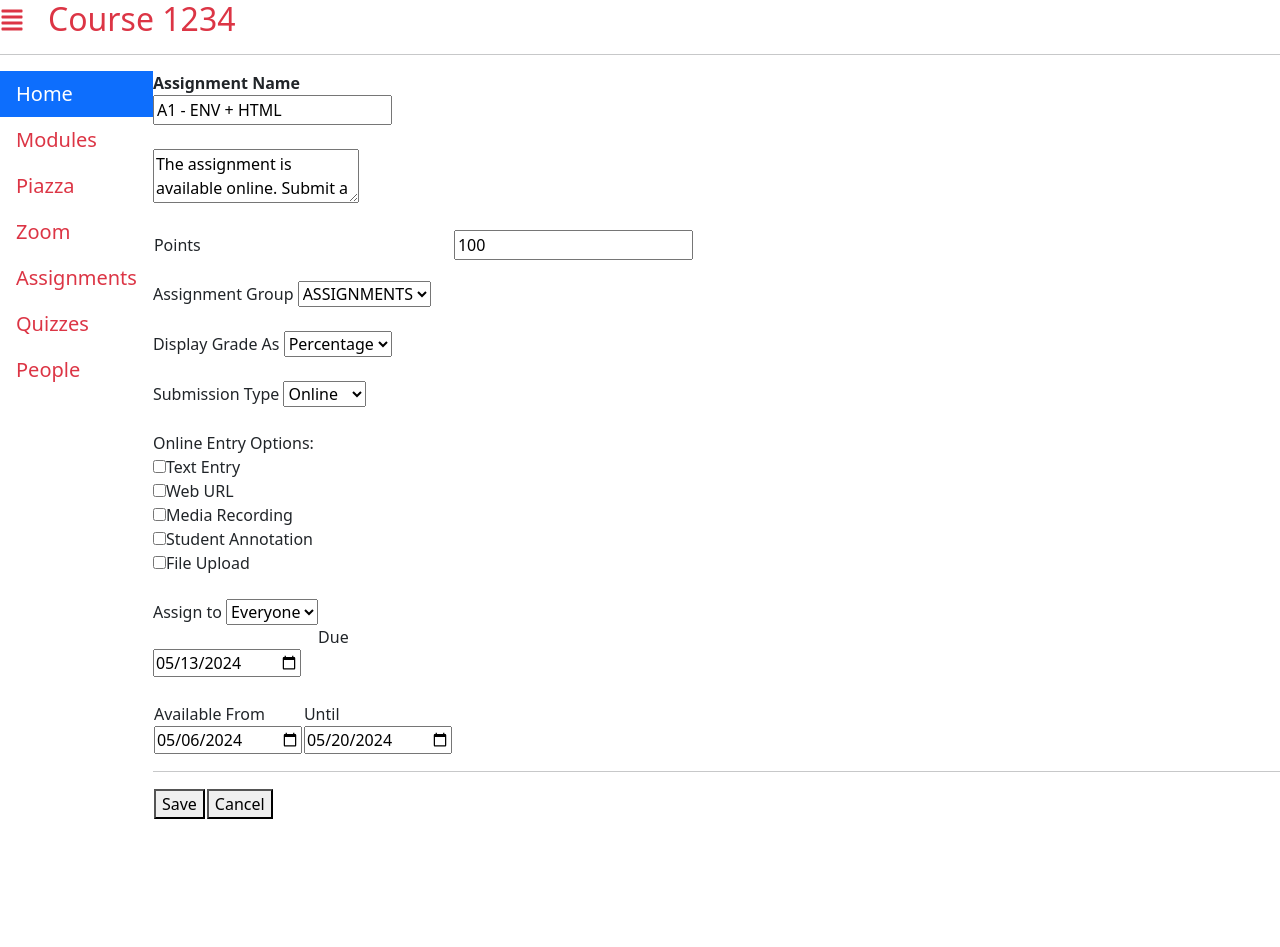
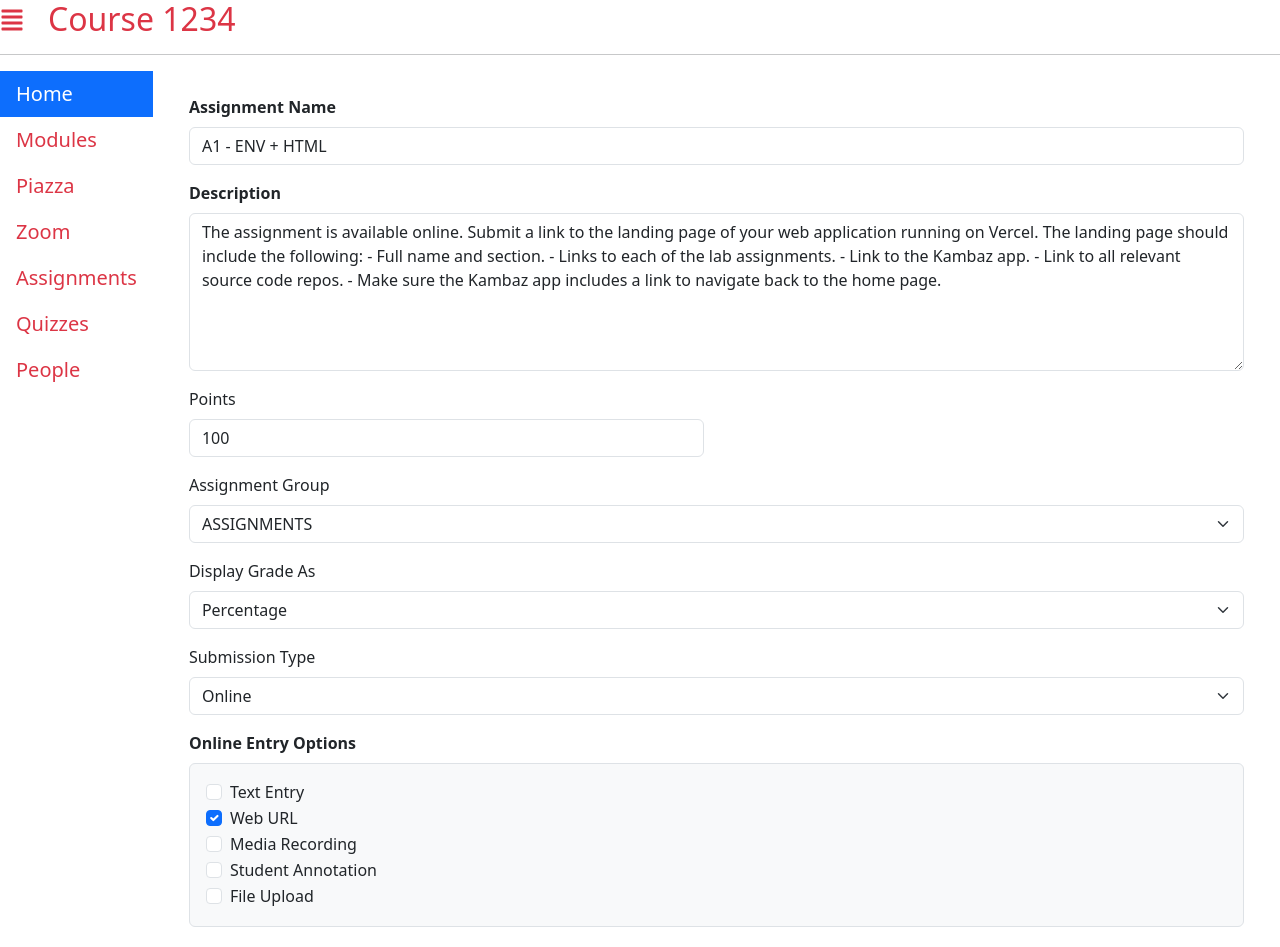
Before and after one commit to estebanpuyanas/cs4550-webdev, a Next.js app: page /courses/1234/assignments/123 in a window 1280 px wide. Shown: the top 947 px of the page. Before the commit the page ends 820 px from the top, so only its background shows below. Built offline with nearby package versions, Linux system fonts and the light colour scheme.

Commit message:
starting 2.5.7

```diff
--- a/app/(kambaz)/courses/[cid]/assignments/[aid]/page.tsx
+++ b/app/(kambaz)/courses/[cid]/assignments/[aid]/page.tsx
@@ -1,161 +1,166 @@
 "use client";
+import { Form, Button, Container, Row, Col } from "react-bootstrap";
+
 export default function AssignmentEditor() {
   return (
-    <div id="wd-assignments-editor">
-      <label htmlFor="wd-name">
+    <div id="wd-assignments-editor" className="p-4">
+      <Container fluid>
+        <Form>
+          <Form.Group className="mb-3">
+            <Form.Label>
               <b>Assignment Name</b>
-      </label>
-      <br />
-      <input id="wd-name" defaultValue="A1 - ENV + HTML" />
-      <br />
-      <br />
-      <textarea id="wd-description">
-        The assignment is available online. Submit a link to the landing page of
-        your web application running on Vercel. The landing page should include
-        the following: - Full name and section. - Links to each of the lab
-        assignments. - Link to the Kambaz app. - Link to all relevant source
-        code repos. - Make sure the Kambaz app includes a link to navigate back
-        to the home page.
-      </textarea>
-      <br />
-      <table>
-        <tr>
-          <td align="left" valign="middle">
-            <label htmlFor="wd-points">Points</label>
-          </td>
-          <td>
-            <input id="wd-points" defaultValue={100} />
-          </td>
-          <br />
-          <br />
-          <br />
-        </tr>
-        <label htmlFor="wd-group-selector">
-          Assignment Group{" "}
-          <select id="wd-group-selector">
+            </Form.Label>
+            <Form.Control
+              type="text"
+              id="wd-name"
+              defaultValue="A1 - ENV + HTML"
+            />
+          </Form.Group>
+
+          <Form.Group className="mb-3">
+            <Form.Label>
+              <b>Description</b>
+            </Form.Label>
+            <Form.Control
+              as="textarea"
+              rows={6}
+              id="wd-description"
+              defaultValue="The assignment is available online. Submit a link to the landing page of your web application running on Vercel. The landing page should include the following: - Full name and section. - Links to each of the lab assignments. - Link to the Kambaz app. - Link to all relevant source code repos. - Make sure the Kambaz app includes a link to navigate back to the home page."
+            />
+          </Form.Group>
+
+          <Row className="mb-3">
+            <Col md={6}>
+              <Form.Group>
+                <Form.Label>Points</Form.Label>
+                <Form.Control type="number" id="wd-points" defaultValue={100} />
+              </Form.Group>
+            </Col>
+          </Row>
+
+          <Form.Group className="mb-3">
+            <Form.Label>Assignment Group</Form.Label>
+            <Form.Select id="wd-group-selector" defaultValue="Assignments">
               <option value="Assignments">ASSIGNMENTS</option>
               <option value="Quizzes">QUIZZES</option>
               <option value="Exams">EXAMS</option>
               <option value="Project">PROJECT</option>
-          </select>
-        </label>
-        <br />
-        <br />
-        <label htmlFor="wd-grade-display-type">
-          Display Grade As{" "}
-          <select id="wd-grade-display-type">
-            <option value="Assignments">Percentage</option>
-            <option value="Quizzes">Points</option>
-            <option value="Exams">Fraction</option>
-          </select>
-        </label>
-        <br />
-        <br />
-        <label htmlFor="wd-submission-type">
-          Submission Type{" "}
-          <select id="wd-submission-type">
+            </Form.Select>
+          </Form.Group>
+
+          <Form.Group className="mb-3">
+            <Form.Label>Display Grade As</Form.Label>
+            <Form.Select id="wd-grade-display-type" defaultValue="Percentage">
+              <option value="Percentage">Percentage</option>
+              <option value="Points">Points</option>
+              <option value="Fraction">Fraction</option>
+            </Form.Select>
+          </Form.Group>
+
+          <Form.Group className="mb-3">
+            <Form.Label>Submission Type</Form.Label>
+            <Form.Select id="wd-submission-type" defaultValue="Online">
               <option value="Online">Online</option>
               <option value="Physical">Physical</option>
-          </select>
-        </label>
-        <br />
-        <br />
-        Online Entry Options:
-        <br />
-        <input
+            </Form.Select>
+          </Form.Group>
+
+          <Form.Group className="mb-3">
+            <Form.Label>
+              <b>Online Entry Options</b>
+            </Form.Label>
+            <div className="border p-3 rounded bg-light">
+              <Form.Check
                 type="checkbox"
-          name="check-online-entry"
                 id="wd-chkbox-text-entry"
+                label="Text Entry"
               />
-        <label htmlFor="wd-chkbox-text-entry">Text Entry</label>
-        <br />
-        <input
+              <Form.Check
                 type="checkbox"
-          name="check-online-entry"
                 id="wd-chkbox-web-url"
+                label="Web URL"
+                defaultChecked
               />
-        <label htmlFor="wd-chkbox-web-url">Web URL</label>
-        <br />
-        <input
+              <Form.Check
                 type="checkbox"
-          name="check-online-entry"
                 id="wd-chkbox-media-recording"
+                label="Media Recording"
               />
-        <label htmlFor="wd-chkbox-media-recording">Media Recording</label>
-        <br />
-        <input
+              <Form.Check
                 type="checkbox"
-          name="check-online-entry"
                 id="wd-chkbox-student-annotation"
+                label="Student Annotation"
               />
-        <label htmlFor="wd-chkbox-student-annotation">Student Annotation</label>
-        <br />
-        <input
+              <Form.Check
                 type="checkbox"
-          name="check-online-entry"
                 id="wd-chkbox-file-upload"
+                label="File Upload"
               />
-        <label htmlFor="wd-chkbox-file-upload">File Upload</label>
-        <br />
-        <br />
-        <label htmlFor="wd-assign-to">
-          Assign to{" "}
-          <select id="wd-assign-to">
+            </div>
+          </Form.Group>
+
+          <Form.Group className="mb-3">
+            <Form.Label>Assign to</Form.Label>
+            <Form.Select id="wd-assign-to" defaultValue="Everyone">
               <option value="Everyone">Everyone</option>
               <option value="TAs">TAs</option>
-          </select>
-          <br />
-          <br />
-        </label>
-        <label htmlFor="wd-due-date">Due</label>
-        <br />
-        <input type="date" id="wd-due-date" defaultValue="2024-05-13" />
-        <br />
-        <br />
-        <table>
-          <tr>
-            <td>
-              <label htmlFor="wd-available-from">Available From</label>
-              <br />
-              <input
+            </Form.Select>
+          </Form.Group>
+
+          <Form.Group className="mb-3">
+            <Form.Label>
+              <b>Due</b>
+            </Form.Label>
+            <Form.Control
+              type="date"
+              id="wd-due-date"
+              defaultValue="2024-05-13"
+            />
+          </Form.Group>
+
+          <Row className="mb-3">
+            <Col md={6}>
+              <Form.Group>
+                <Form.Label>Available From</Form.Label>
+                <Form.Control
                   type="date"
                   id="wd-available-from"
                   defaultValue="2024-05-06"
                 />
-            </td>
-            <td>
-              <label htmlFor="wd-available-until">Until</label>
-              <br />
-              <input
+              </Form.Group>
+            </Col>
+            <Col md={6}>
+              <Form.Group>
+                <Form.Label>Until</Form.Label>
+                <Form.Control
                   type="date"
                   id="wd-available-until"
                   defaultValue="2024-05-20"
                 />
-            </td>
-          </tr>
-        </table>
-      </table>
-      <hr />
-      <tr>
-        <td>
-          <button
+              </Form.Group>
+            </Col>
+          </Row>
+
+          <div className="d-flex gap-2">
+            <Button
+              variant="secondary"
+              type="button"
+              onClick={() => alert("Assignment cancelled.")}
+              id="wd-cancel-assignment"
+            >
+              Cancel
+            </Button>
+            <Button
+              variant="danger"
               type="button"
               onClick={() => alert("Assignment saved!")}
               id="wd-save-assignment"
             >
               Save
-          </button>
-        </td>
-        <td>
-          <button
-            type="button"
-            onClick={() => alert("Assignment cancelled.")}
-            id="wd-cancel-assignment"
-          >
-            Cancel
-          </button>
-        </td>
-      </tr>
+            </Button>
+          </div>
+        </Form>
+      </Container>
     </div>
   );
 }
```
Also changed, not shown: app/(kambaz)/courses/[cid]/assignments/page.tsx (+13 -7 lines). Lines whose indentation alone changed are shown as unchanged.
